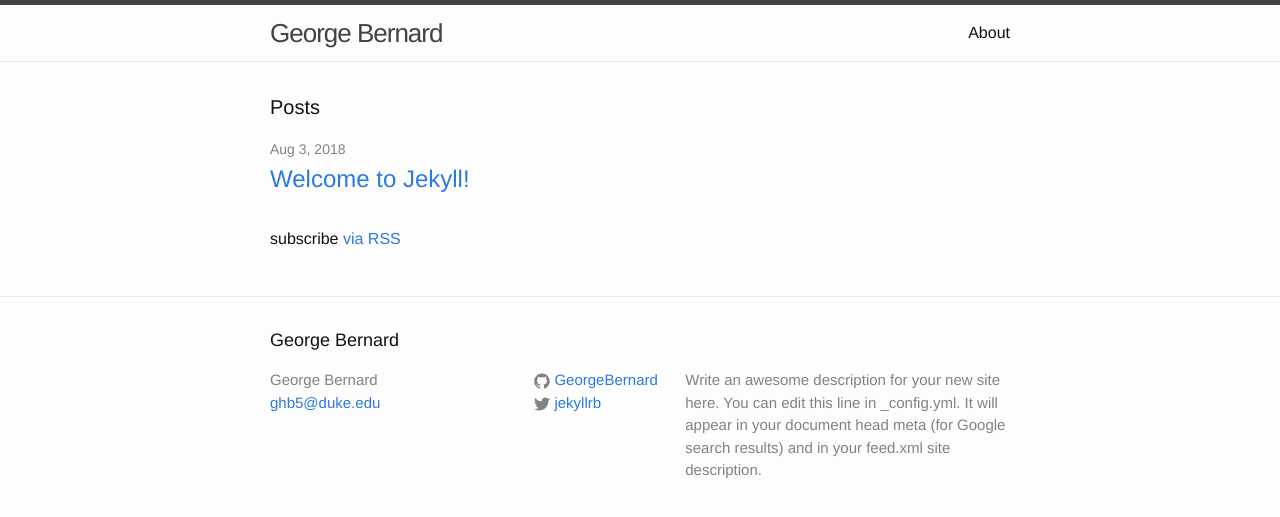
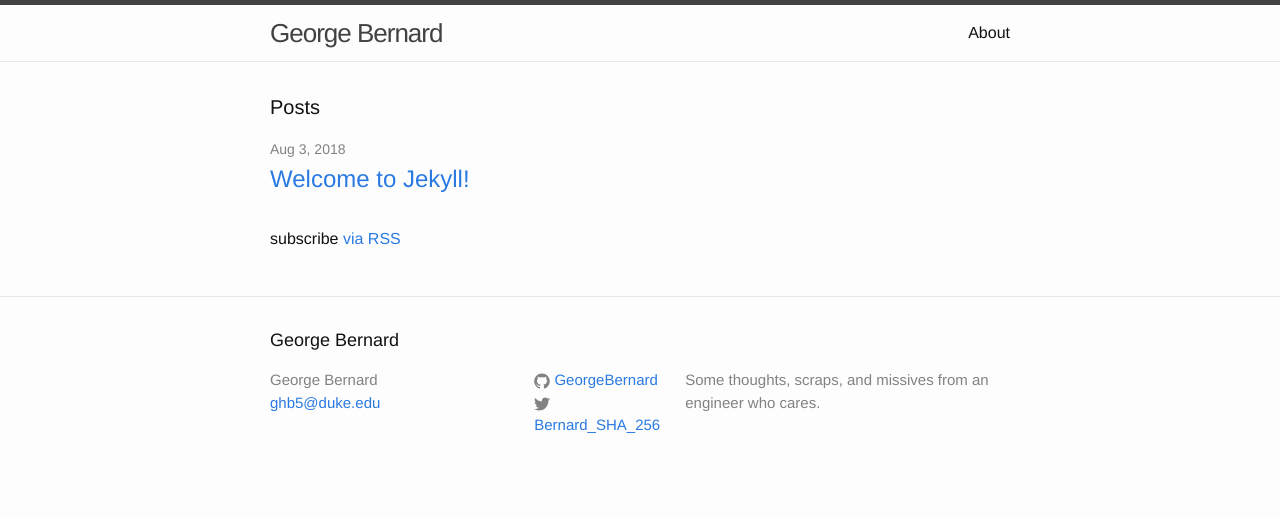
Before and after one commit to GeorgeBernard/GeorgeBernard.github.io, a Jekyll site: the page built from index.html, in a window 1280 px wide. Shown: the top 517 px of the page. Built offline with Jekyll 4.4.1, drawn with Linux system fonts in a browser that asks for light colours.

Commit message:
working jekyll site

```diff
--- a/_config.yml
+++ b/_config.yml
@@ -9,12 +9,10 @@
 title: George Bernard
 email: ghb5@duke.edu
 description: > # this means to ignore newlines until "baseurl:"
-  Write an awesome description for your new site here. You can edit this
-  line in _config.yml. It will appear in your document head meta (for
-  Google search results) and in your feed.xml site description.
+  Some thoughts, scraps, and missives from an engineer who cares.
 baseurl: "" # the subpath of your site, e.g. /blog
 url: "https://georgebernard.github.io" # the base hostname & protocol for your site
-twitter_username: jekyllrb
+twitter_username: Bernard_SHA_256
 github_username:  GeorgeBernard
 
 # Build settings
```
Also changed, not shown: 5 other files.
